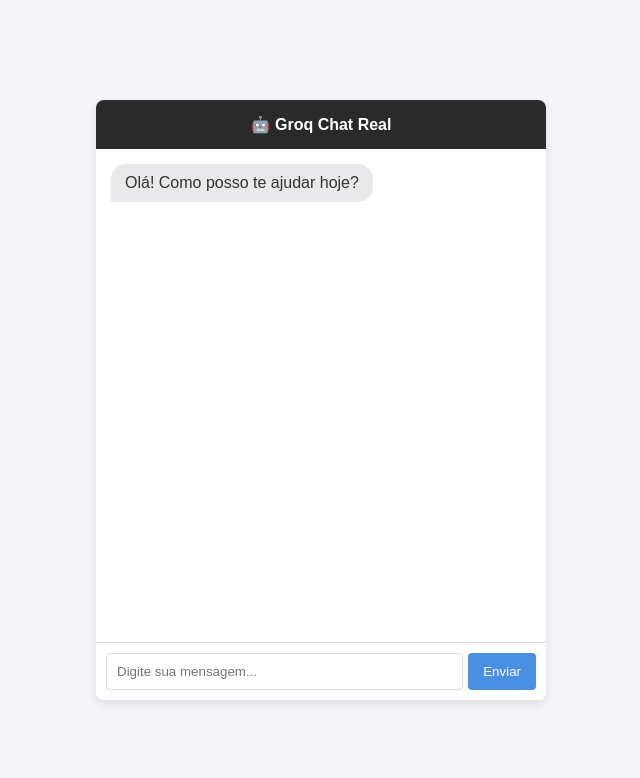
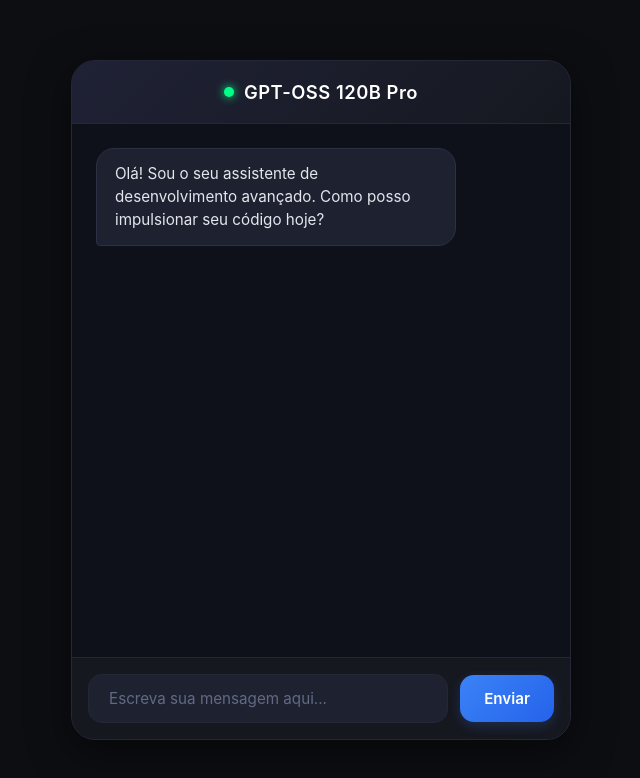
Before and after one commit to Salgado-Dev/Teste, a plain HTML site: page templates/index.html in a window 1280 px wide. Shown: the whole page, without its empty margins (319-959 px from the left). Drawn offline with Linux system fonts and the light colour scheme.

Commit message:
Update index.html

```diff
--- a/templates/index.html
+++ b/templates/index.html
@@ -3,29 +3,65 @@
 <head>
     <meta charset="UTF-8">
     <meta name="viewport" content="width=device-width, initial-scale=1.0">
-    <title>Chatbot Groq (Render)</title>
+    <title>AI Chat Pro | GPT-OSS</title>
     <style>
-        body { font-family: Arial, sans-serif; background-color: #f4f4f9; display: flex; justify-content: center; align-items: center; height: 100vh; margin: 0; }
-        .chat-container { width: 450px; height: 600px; background: white; border-radius: 8px; box-shadow: 0 4px 10px rgba(0,0,0,0.1); display: flex; flex-direction: column; overflow: hidden; }
-        .chat-header { background: #2a2a2a; color: white; padding: 15px; text-align: center; font-weight: bold; }
-        .chat-box { flex: 1; padding: 15px; overflow-y: auto; display: flex; flex-direction: column; gap: 10px; }
-        .msg { padding: 10px 14px; border-radius: 15px; max-width: 75%; word-wrap: break-word; }
-        .user { background: #4A90E2; color: white; align-self: flex-end; border-bottom-right-radius: 0; }
-        .bot { background: #e9e9eb; color: #333; align-self: flex-start; border-bottom-left-radius: 0; }
-        .chat-input-area { display: flex; border-top: 1px solid #ddd; padding: 10px; background: #fff; }
-        .chat-input-area input { flex: 1; padding: 10px; border: 1px solid #ddd; border-radius: 4px; outline: none; }
-        .chat-input-area button { background: #4A90E2; color: white; border: none; padding: 10px 15px; margin-left: 5px; border-radius: 4px; cursor: pointer; }
+        /* Estilos Globais e Reset */
+        * { box-sizing: border-box; margin: 0; padding: 0; font-family: -apple-system, BlinkMacSystemFont, "Segoe UI", Roboto, Helvetica, Arial, sans-serif; }
+        body { background-color: #0d0e12; display: flex; justify-content: center; align-items: center; height: 100vh; color: #e3e6ed; }
+
+        /* Container Principal do Chat */
+        .chat-container { width: 100%; max-width: 500px; height: 85vh; background: #161820; border-radius: 24px; box-shadow: 0 12px 40px rgba(0, 0, 0, 0.5); display: flex; flex-direction: column; overflow: hidden; border: 1px solid #242736; margin: 10px; }
+
+        /* Cabeçalho Premium */
+        .chat-header { background: linear-gradient(135deg, #1f2235 0%, #161820 100%); padding: 20px; text-align: center; border-bottom: 1px solid #242736; display: flex; align-items: center; justify-content: center; gap: 10px; }
+        .chat-header .status-icon { width: 10px; height: 10px; background-color: #00ff88; border-radius: 50%; box-shadow: 0 0 10px #00ff88; }
+        .chat-header h2 { font-size: 1.15rem; font-weight: 600; letter-spacing: 0.5px; color: #ffffff; }
+
+        /* Caixa de Mensagens */
+        .chat-box { flex: 1; padding: 24px; overflow-y: auto; display: flex; flex-direction: column; gap: 16px; background-color: #0f111a; }
+
+        /* Customização da Barra de Rolagem */
+        .chat-box::-webkit-scrollbar { width: 6px; }
+        .chat-box::-webkit-scrollbar-track { background: transparent; }
+        .chat-box::-webkit-scrollbar-thumb { background: #242736; border-radius: 10px; }
+
+        /* Balões de Mensagem */
+        .msg { padding: 14px 18px; border-radius: 18px; max-width: 80%; font-size: 0.95rem; line-height: 1.5; word-wrap: break-word; transition: all 0.2s ease; animation: fadeIn 0.3s ease forwards; opacity: 0; transform: translateY(10px); }
+        @keyframes fadeIn { to { opacity: 1; transform: translateY(0); } }
+
+        /* Estilo da Mensagem do Usuário */
+        .user { background: linear-gradient(135deg, #3b82f6 0%, #1d4ed8 100%); color: #ffffff; align-self: flex-end; border-bottom-right-radius: 4px; box-shadow: 0 4px 15px rgba(29, 78, 216, 0.3); }
+
+        /* Estilo da Mensagem do Bot */
+        .bot { background-color: #1e2230; color: #e3e6ed; align-self: flex-start; border-bottom-left-radius: 4px; border: 1px solid #2b3044; }
+
+        /* Balão Especial de Carregamento ("Pensando") */
+        .thinking { font-style: italic; color: #8a92b2; background-color: rgba(30, 34, 48, 0.5); border: 1px dashed #3b4261; }
+
+        /* Área de Input Inferior */
+        .chat-input-area { display: flex; padding: 16px; background: #161820; border-top: 1px solid #242736; gap: 12px; align-items: center; }
+        .chat-input-area input { flex: 1; padding: 14px 20px; background: #1e2230; border: 1px solid #242736; border-radius: 14px; color: #ffffff; font-size: 0.95rem; outline: none; transition: border 0.2s ease, box-shadow: 0.2s ease; }
+        .chat-input-area input::placeholder { color: #626983; }
+        .chat-input-area input:focus { border-color: #3b82f6; box-shadow: 0 0 0 3px rgba(59, 130, 246, 0.15); background: #232736; }
+
+        /* Botão Enviar Minimalista */
+        .chat-input-area button { background: linear-gradient(135deg, #3b82f6 0%, #2563eb 100%); color: white; border: none; padding: 14px 24px; font-weight: 600; font-size: 0.95rem; border-radius: 14px; cursor: pointer; transition: all 0.2s ease; box-shadow: 0 4px 12px rgba(59, 130, 246, 0.2); }
+        .chat-input-area button:hover { background: linear-gradient(135deg, #2563eb 0%, #1d4ed8 100%); transform: translateY(-1px); box-shadow: 0 6px 16px rgba(59, 130, 246, 0.3); }
+        .chat-input-area button:active { transform: translateY(1px); }
     </style>
 </head>
 <body>
 
 <div class="chat-container">
-    <div class="chat-header">🤖 Groq Chat Real</div>
+    <div class="chat-header">
+        <div class="status-icon"></div>
+        <h2>GPT-OSS 120B Pro</h2>
+    </div>
     <div class="chat-box" id="chatBox">
-        <div class="msg bot">Olá! Como posso te ajudar hoje?</div>
+        <div class="msg bot" style="opacity: 1; transform: none;">Olá! Sou o seu assistente de desenvolvimento avançado. Como posso impulsionar seu código hoje?</div>
     </div>
     <div class="chat-input-area">
-        <input type="text" id="userInput" placeholder="Digite sua mensagem..." onkeypress="verificarEnter(event)">
+        <input type="text" id="userInput" placeholder="Escreva sua mensagem aqui..." onkeypress="verificarEnter(event)">
         <button onclick="enviarMensagem()">Enviar</button>
     </div>
 </div>
@@ -38,10 +74,12 @@
 
         input.value = '';
         adicionarMensagemNaTela(mensagem, 'user');
-        const botMsgDiv = adicionarMensagemNaTela('Pensando...', 'bot');
+
+        // Cria o balão elegante de "Pensando"
+        const botMsgDiv = adicionarMensagemNaTela('Processando resposta...', 'bot');
+        botMsgDiv.classList.add('thinking');
 
         try {
-            // Agora ele chama o seu próprio servidor Python de forma segura e local
             const response = await fetch('/enviar_mensagem', {
                 method: 'POST',
                 headers: { 'Content-Type': 'application/json' },
@@ -50,13 +88,19 @@
 
             const dados = await response.json();
 
+            // Remove a classe de carregamento e exibe o resultado final
+            botMsgDiv.classList.remove('thinking');
+
             if (response.ok) {
                 botMsgDiv.innerText = dados.resposta;
             } else {
-                botMsgDiv.innerText = "Erro: " + dados.erro;
+                botMsgDiv.style.color = "#ff4a4a";
+                botMsgDiv.innerText = "Erro interno: " + dados.erro;
             }
         } catch (erro) {
-            botMsgDiv.innerText = "Erro de conexão com o servidor.";
+            botMsgDiv.classList.remove('thinking');
+            botMsgDiv.style.color = "#ff4a4a";
+            botMsgDiv.innerText = "Falha de rede ao conectar com o servidor.";
         }
     }
 
```
